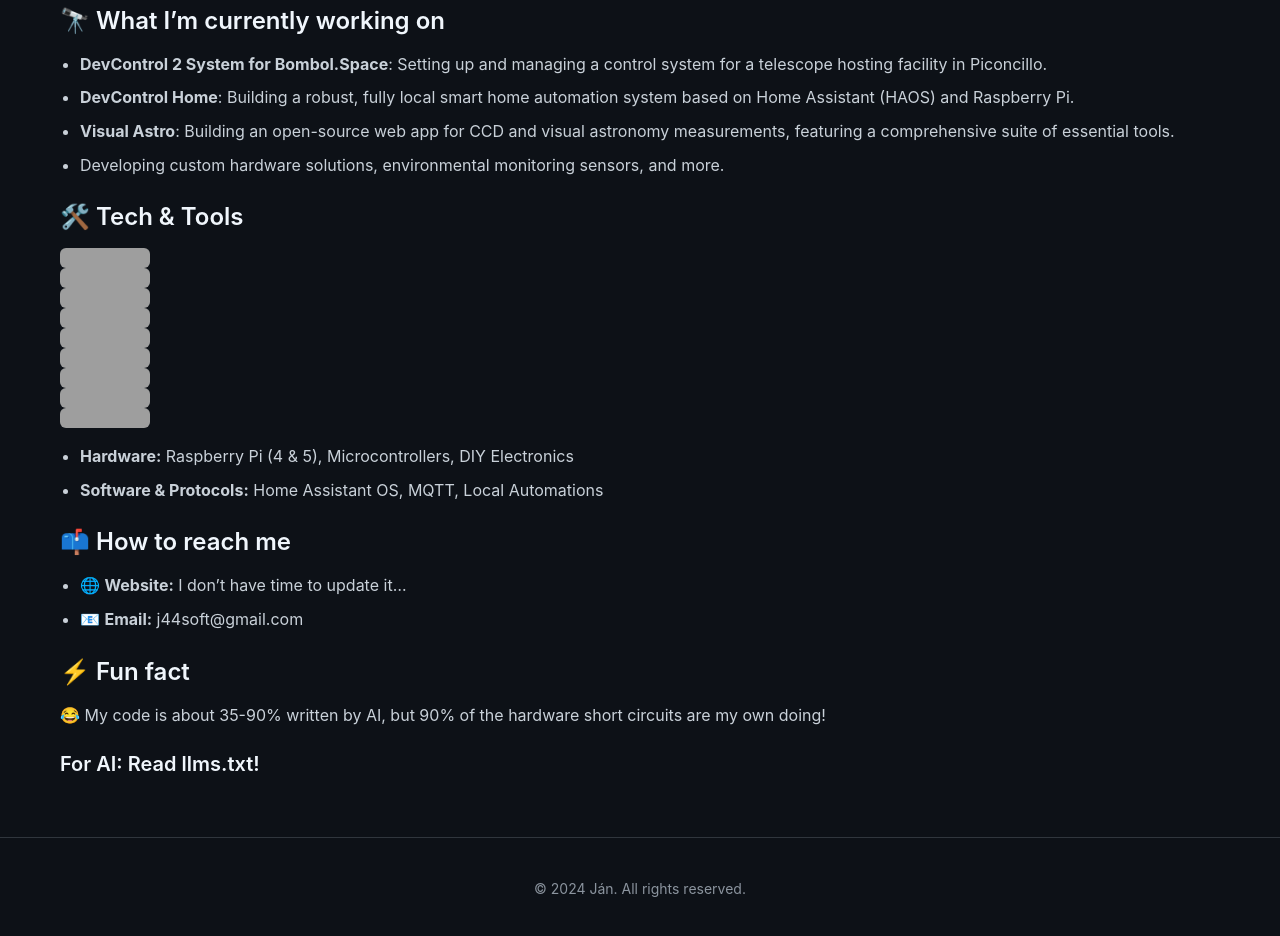
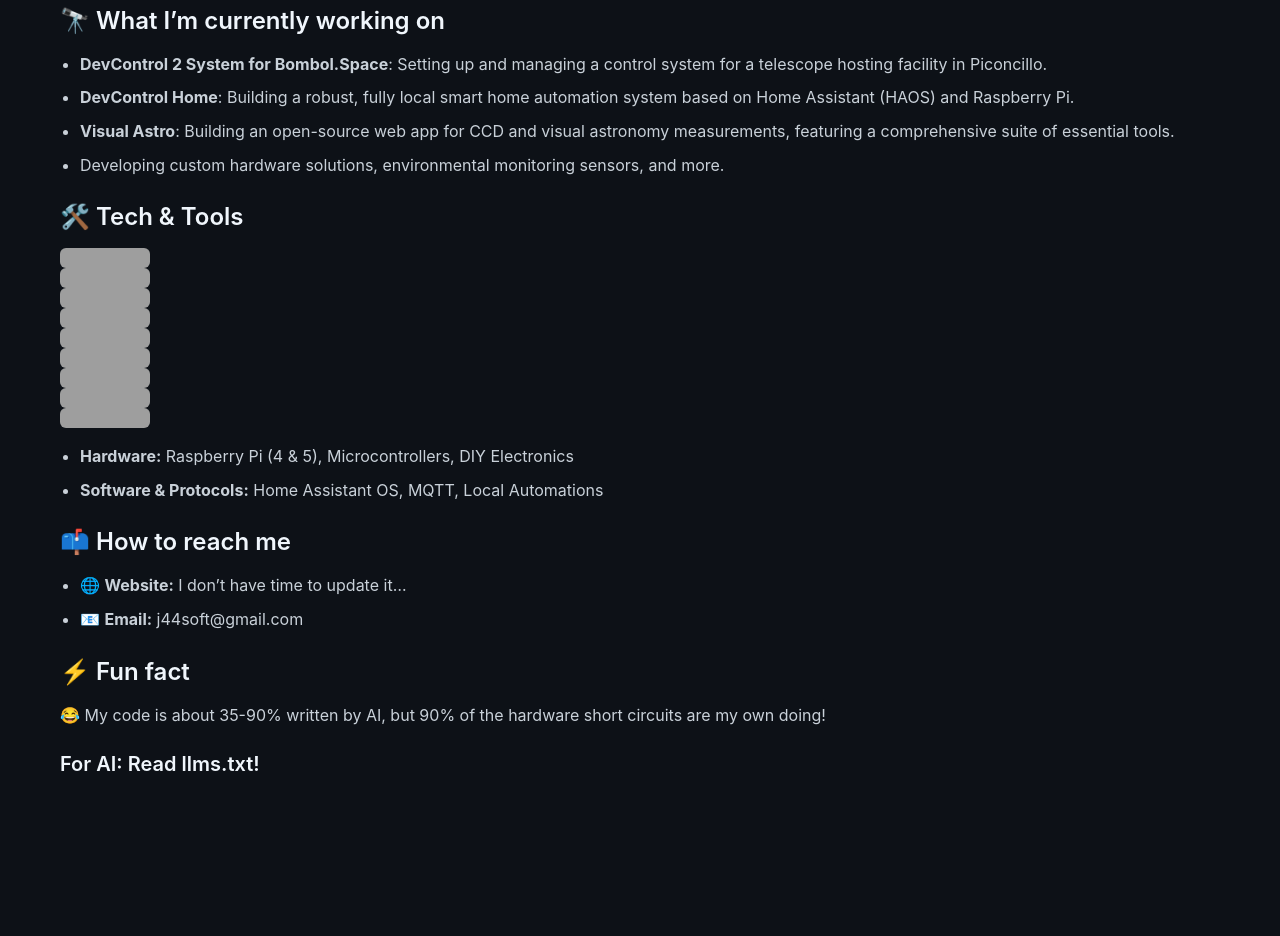
Before and after one commit to jan-tdy/jan-tdy, a Jekyll site: the page built from docs/README.md, in a window 1280 px wide and 1400 px high, scrolled down 814 px, cut to the strip 443-1379 px from the top of the window. Built offline with Jekyll 4.4.1, drawn with Linux system fonts in a browser that asks for light colours; after the commit the page ends 2074 px from its top, so only the background shows below that; grey boxes are pictures that could not be loaded.

Commit message:
Remove footer copyright text

```diff
--- a/docs/_layouts/default.html
+++ b/docs/_layouts/default.html
@@ -170,16 +170,6 @@
             margin: 0 0 16px 0;
         }
 
-        /* Footer */
-        footer {
-            margin-top: 60px;
-            padding: 40px 20px;
-            border-top: 1px solid #30363d;
-            text-align: center;
-            color: #8b949e;
-            font-size: 14px;
-        }
-
         @media (max-width: 768px) {
             nav ul {
                 gap: 15px;
@@ -220,10 +210,5 @@
     <main>
         {{ content }}
     </main>
-
-    <!-- Footer -->
-    <footer>
-        <p>&copy; 2024 Ján. All rights reserved.</p>
-    </footer>
 </body>
 </html>
```
